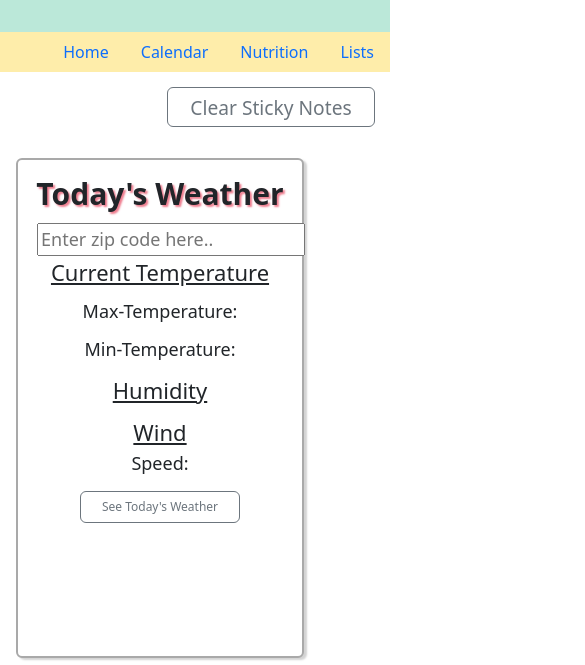
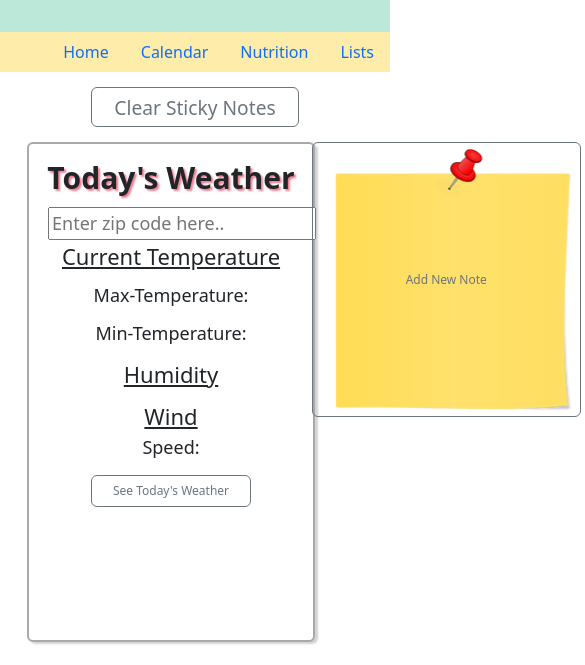
Before and after one commit to jonahscottlewis/noted, a plain HTML site: page index.html in a window 390 px wide. Shown: the part 179-844 px from the top of the page, 585 px wide, since content can reach past the window. Drawn offline with nearby package versions, Linux system fonts and the light colour scheme.

Commit message:
fixed some layout issues, added flex styling in HTML. adjusted some CSS, andded some more media queries.

```diff
--- a/LandingPage/stylesheet.css
+++ b/LandingPage/stylesheet.css
@@ -32,20 +32,16 @@
     justify-content: left;
 }
 
-.row {
-    display: flex;
-    flex: 1;
-
+/* Weather sidebar */
+.weather {
+    display:flex;
+    flex-wrap: wrap;
+    flex-direction: row;
+    justify-content: left;
+    width: 295px;
+    margin-left: 15px;
 }
 
-.column {
-    display: flex;
-    flex-wrap: wrap;
-
-}
-
-
-/* Weather sidebar */
 .weatherCard {
     width: 288px;
     height: 600px;
@@ -93,6 +89,17 @@ h2 {
     padding: 3rem;
 }
 
+/* Stickynote layout */
+.stickyNotes {
+    display:flex;
+    flex-wrap: wrap;
+    flex-direction: row;
+    position:absolute;
+    width: 75%;
+    justify-content: left;
+    margin-left: 300px;
+}
+
 /* Modal Styling */
 /* modal Title */
 h1 {
@@ -121,6 +128,10 @@ h1 {
         height: 25vh;
         width: auto;
 
+    }
+
+    .clearNotes {
+        justify-content: center;
     }
 
     /* Main website Title */
@@ -156,3 +167,35 @@ h1 {
     }
 
 }
+
+@media screen and (max-width: 1024px) {
+    body,
+    .header,
+    h1 {
+        flex-direction: column;
+        display: block;
+    }
+
+    /* The header is the blue bar */
+    .header {
+        height: 25vh;
+        width: auto;
+
+    }
+
+    /* Main website Title */
+    h1 {
+        text-align: center;
+    }
+}
+
+@media screen and (max-width: 328px) {
+    .clearNotes {
+        justify-content: center;
+}
+.stickyNotes {
+    justify-content: center;
+    flex-direction: column;
+    order:-2;
+}
+}
--- a/index.html
+++ b/index.html
@@ -54,7 +54,7 @@
     <div class="container">
         <div class="row align-items-start ">
             <!-- the column in which holds the weather API -->
-            <div class="col-3 p-3 mb-2 column">
+            <div class="weather">
                 <!-- card that holds the api within the sidebar -->
                 <div class="card weatherCard">
                     <div class="card-body">
@@ -78,15 +78,29 @@
                         </button>
                     </div>
                 </div>
+                <style>
+                    .weather {
+                        display: flex;
+                        flex-wrap: wrap;
+                        flex-direction: row;
+                    }
+                </style>
             </div>
             <!-- This is where the  sticky note code will be -->
             <!-- this is the right column from the bootstrap code -->
-            <div id="stickyNotes" class="col-sm-9 p-3 column stickyNotes">
+            <div id="stickyNotes" class="stickyNotes">
                 <button type="button" class="btn btn-outline-secondary addNote" id="addNote" data-bs-toggle="modal"
                     data-bs-target="#myModal"
                     style="--bs-btn-padding-y: .25rem; --bs-btn-padding-x: .5rem; --bs-btn-font-size: .75rem; width: 275px; height: 275px;">
                     Add New Note
                 </button>
+                <style>
+                    .stickyNotes {
+                        display: flex;
+                        flex-wrap: row wrap;
+                        flex-direction: row;
+                    }
+                </style>
                 <!-- Modal -->
                 <div class="modal" id="myModal" tabindex="-1">
                     <div class="modal-dialog">
```
